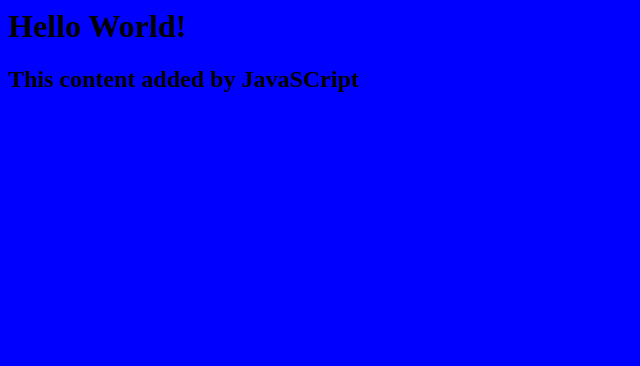
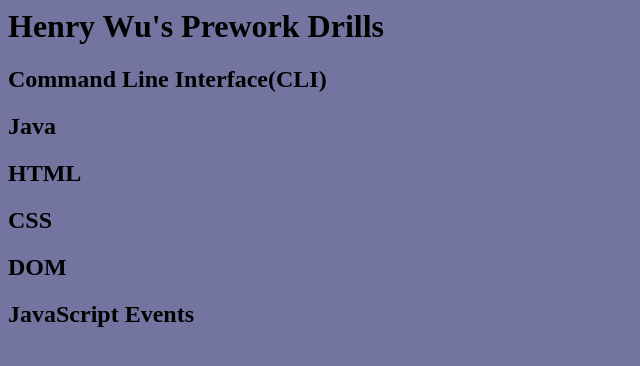
Before and after one commit to hhw67865/Project-0-Personal-Website, a plain HTML site: page index.html in a window 1280 px wide. Shown: the whole page, without its empty margins (0-640 px from the left). Drawn offline with Linux system fonts and the light colour scheme.

Commit message:
added outline of the website

```diff
--- a/index.html
+++ b/index.html
@@ -5,7 +5,12 @@
 
     </head>
     <body>
-        <h1>Hello World!</h1>
-        <script src="script.js"></script>
+        <h1>Henry Wu's Prework Drills</h1>
+            <h2>Command Line Interface(CLI)</h2>
+            <h2>Java</h2>
+            <h2>HTML</h2>
+            <h2>CSS</h2>
+            <h2>DOM</h2>
+            <h2>JavaScript Events</h2>
     </body>
 </html>
--- a/style.css
+++ b/style.css
@@ -1,3 +1,3 @@
 body {
-    background: blue;
+    background: rgb(116, 116, 160);
 }
```
